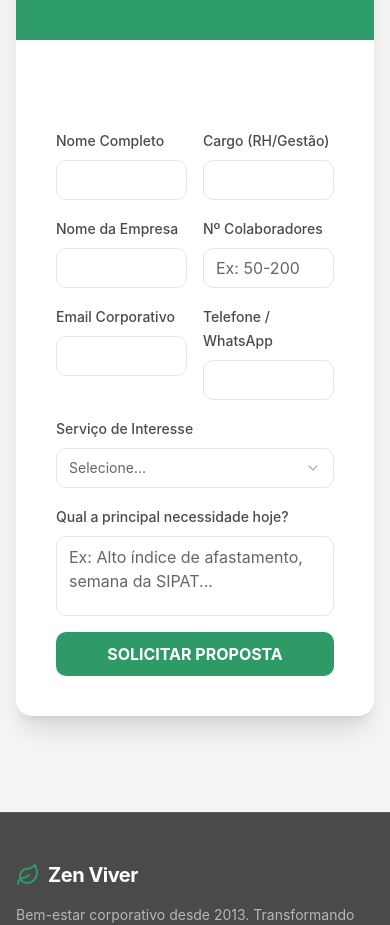
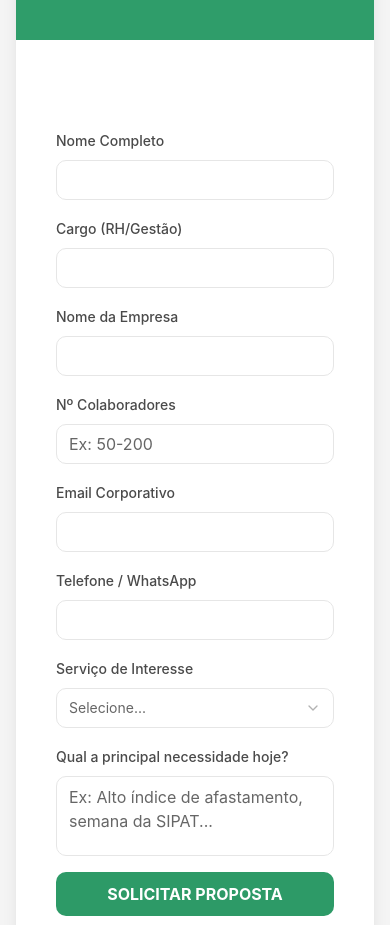
Before and after one commit to Tharlest/zen-viver-terapias-0sqpx5j7e, a React (Vite) app: page / in a window 390 px wide. Shown: the part 7286-8211 px from the top of the page. Built offline with nearby package versions, Linux system fonts and the light colour scheme; grey boxes are pictures that could not be loaded.

Commit message:
feat: Integrate contact form with email and add validation

```diff
--- a/src/components/sections/ContactSection.tsx
+++ b/src/components/sections/ContactSection.tsx
@@ -1,3 +1,4 @@
+import { useState } from 'react'
 import { useForm } from 'react-hook-form'
 import { zodResolver } from '@hookform/resolvers/zod'
 import * as z from 'zod'
@@ -35,15 +36,13 @@ const formSchema = z.object({
     }),
   telefone: z.string().min(10, 'Telefone inválido'),
   servico: z.string().min(1, 'Selecione um serviço de interesse'),
-  necessidade: z
-    .string()
-    .min(10, 'Conte-nos um pouco sobre sua demanda')
-    .optional()
-    .or(z.literal('')),
+  necessidade: z.string().min(10, 'A mensagem é obrigatória e deve ter pelo menos 10 caracteres'),
 })
 
 export function ContactSection() {
   const { toast } = useToast()
+  const [isSubmitting, setIsSubmitting] = useState(false)
+
   const form = useForm<z.infer<typeof formSchema>>({
     resolver: zodResolver(formSchema),
     defaultValues: {
@@ -58,14 +57,31 @@ export function ContactSection() {
     },
   })
 
-  function onSubmit(values: z.infer<typeof formSchema>) {
-    console.log(values)
-    toast({
-      title: 'Proposta Solicitada com Sucesso!',
-      description: 'Nossa equipe comercial entrará em contato em até 2 horas úteis.',
-      className: 'bg-primary text-white border-none',
-    })
-    form.reset()
+  async function onSubmit(values: z.infer<typeof formSchema>) {
+    try {
+      setIsSubmitting(true)
+
+      // Simula o envio do email para o destino especificado
+      await new Promise((resolve) => setTimeout(resolve, 1500))
+
+      console.log('Email enviado para atendimento@zenviver.com.br com o payload:', values)
+
+      toast({
+        title: 'Sua mensagem foi enviada com sucesso!',
+        description: 'Nossa equipe comercial entrará em contato em breve.',
+        className: 'bg-primary text-primary-foreground border-none',
+      })
+
+      form.reset()
+    } catch (error) {
+      toast({
+        title: 'Erro ao enviar mensagem.',
+        description: 'Por favor, tente novamente mais tarde.',
+        variant: 'destructive',
+      })
+    } finally {
+      setIsSubmitting(false)
+    }
   }
 
   return (
@@ -111,7 +127,7 @@ export function ContactSection() {
           <div className="p-10">
             <Form {...form}>
               <form onSubmit={form.handleSubmit(onSubmit)} className="space-y-4">
-                <div className="grid grid-cols-2 gap-4">
+                <div className="grid grid-cols-1 sm:grid-cols-2 gap-4">
                   <FormField
                     control={form.control}
                     name="nome"
@@ -140,7 +156,7 @@ export function ContactSection() {
                   />
                 </div>
 
-                <div className="grid grid-cols-2 gap-4">
+                <div className="grid grid-cols-1 sm:grid-cols-2 gap-4">
                   <FormField
                     control={form.control}
                     name="empresa"
@@ -169,7 +185,7 @@ export function ContactSection() {
                   />
                 </div>
 
-                <div className="grid grid-cols-2 gap-4">
+                <div className="grid grid-cols-1 sm:grid-cols-2 gap-4">
                   <FormField
                     control={form.control}
                     name="email"
@@ -190,7 +206,7 @@ export function ContactSection() {
                       <FormItem>
                         <FormLabel>Telefone / WhatsApp</FormLabel>
                         <FormControl>
-                          <Input {...field} />
+                          <Input type="tel" {...field} />
                         </FormControl>
                         <FormMessage />
                       </FormItem>
@@ -204,7 +220,7 @@ export function ContactSection() {
                   render={({ field }) => (
                     <FormItem>
                       <FormLabel>Serviço de Interesse</FormLabel>
-                      <Select onValueChange={field.onChange} defaultValue={field.value}>
+                      <Select onValueChange={field.onChange} value={field.value || undefined}>
                         <FormControl>
                           <SelectTrigger>
                             <SelectValue placeholder="Selecione..." />
@@ -244,8 +260,13 @@ export function ContactSection() {
                   )}
                 />
 
-                <Button type="submit" size="lg" className="w-full mt-6 font-bold text-base">
-                  SOLICITAR PROPOSTA
+                <Button
+                  type="submit"
+                  size="lg"
+                  className="w-full mt-6 font-bold text-base"
+                  disabled={isSubmitting}
+                >
+                  {isSubmitting ? 'ENVIANDO...' : 'SOLICITAR PROPOSTA'}
                 </Button>
               </form>
             </Form>
```
Also changed, not shown: .skip.config.json.
